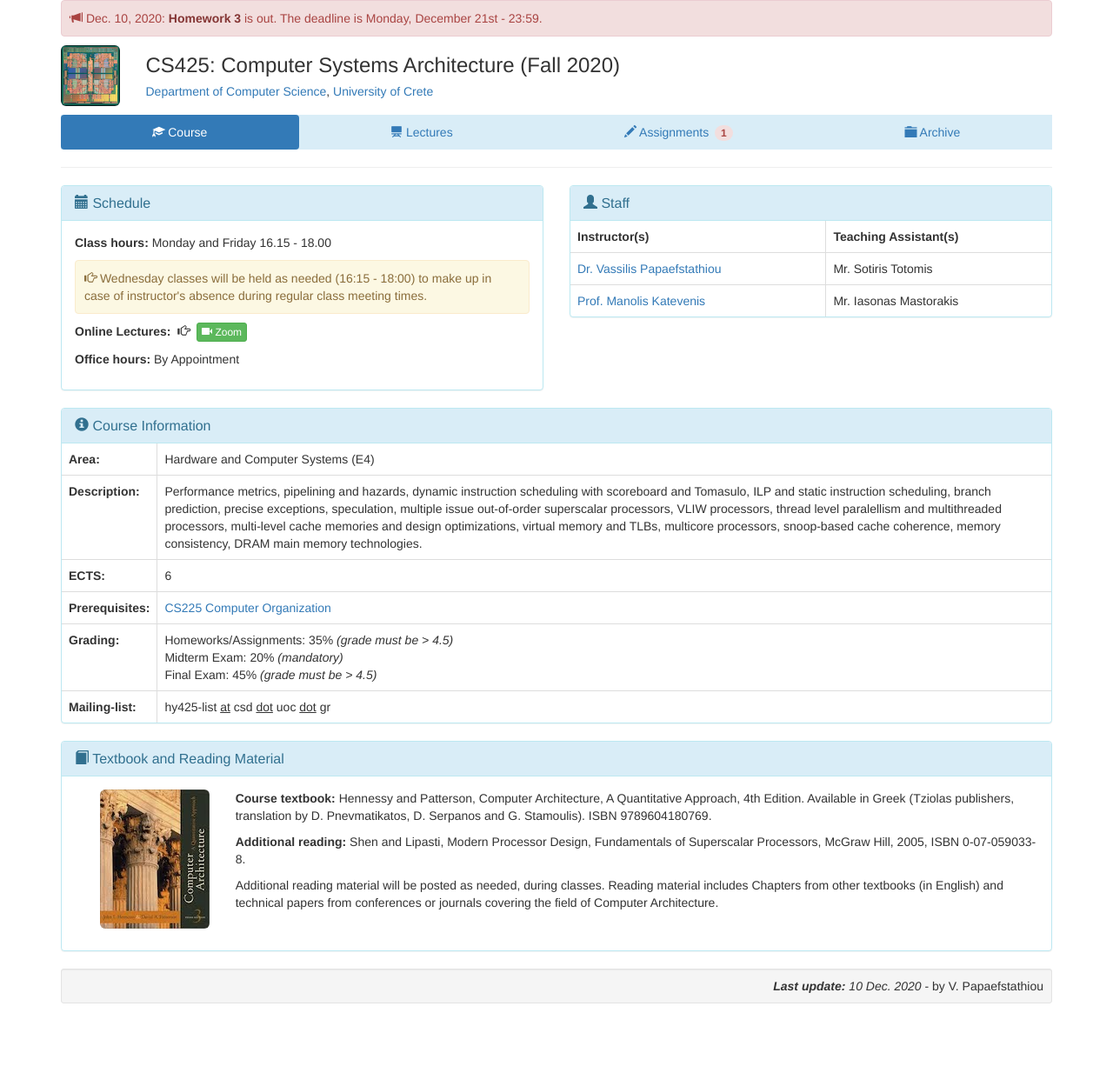
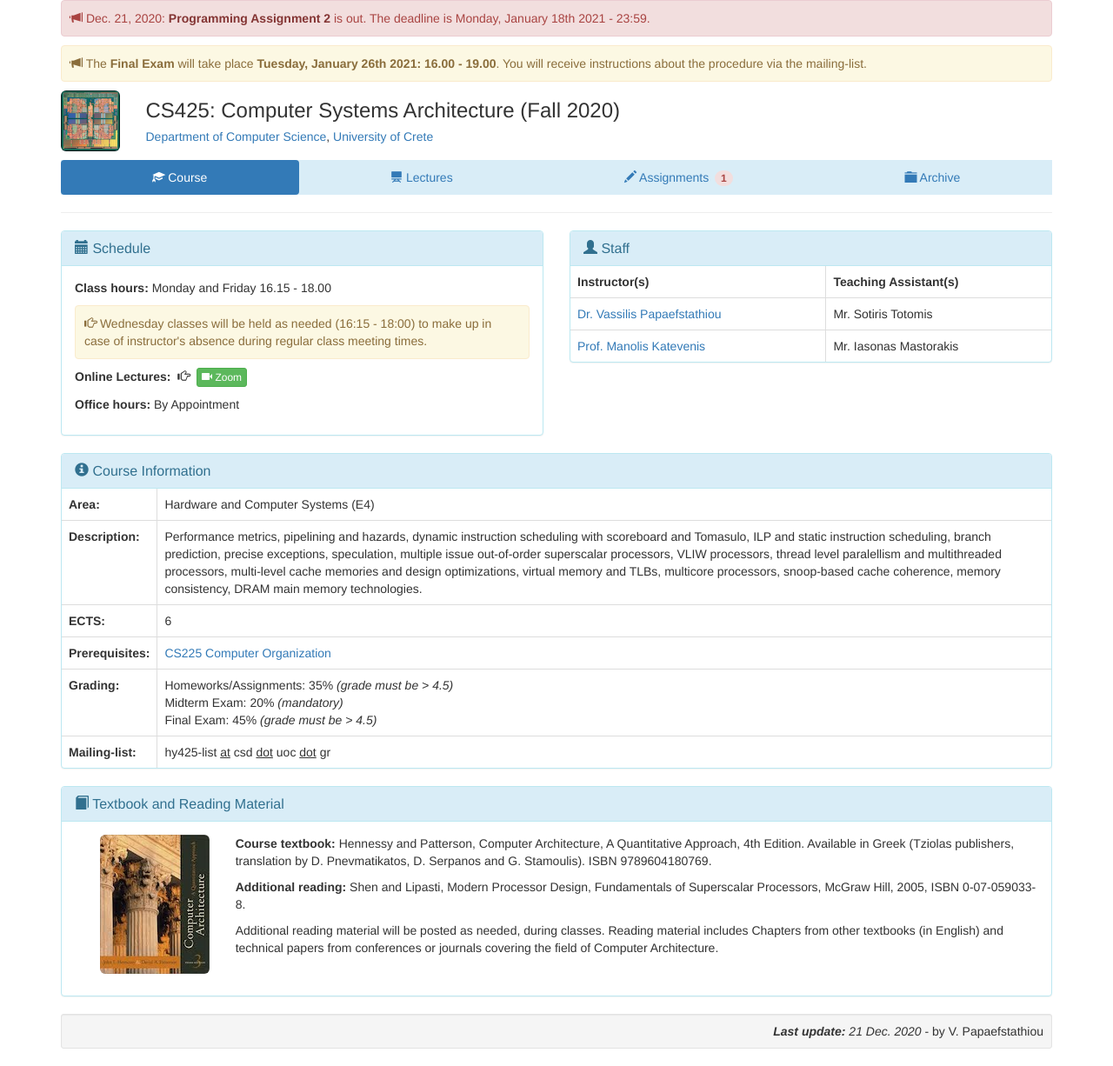
Before and after one commit to papaef/hy425_2020f, a plain HTML site: page index.html in a window 1280 px wide. Shown: the whole page at 87% size. Before the commit the page ends 1174 px from the top, so only its background shows below. Drawn offline with Linux system fonts and the light colour scheme.

Commit message:
hy425 PA2 update

```diff
--- a/index.html
+++ b/index.html
@@ -86,27 +86,26 @@
       </div>
 -->
 
-
 <!--
       <div class="alert alert-danger myalert" role="alert">
         <span class="glyphicon glyphicon-bullhorn" aria-hidden="true"></span>
-          Dec. 16, 2019: <a href="homeworks/HY425_ProgAssignment2.pdf" class="alert-link">Programming Assignment 2</a> is out. The deadline is Tuesday, January 7th 2020 - 23:59.
+          Dec. 10, 2020: <a href="homeworks/HY425_Homework3.pdf" class="alert-link">Homework 3</a> is out. The deadline is Monday, December 21st - 23:59.
       </div>
+
 
 -->
 
       <div class="alert alert-danger myalert" role="alert">
         <span class="glyphicon glyphicon-bullhorn" aria-hidden="true"></span>
-          Dec. 10, 2020: <a href="homeworks/HY425_Homework3.pdf" class="alert-link">Homework 3</a> is out. The deadline is Monday, December 21st - 23:59.
+          Dec. 21, 2020: <a href="homeworks/HY425_ProgAssignment2.pdf" class="alert-link">Programming Assignment 2</a> is out. The deadline is Monday, January 18th 2021 - 23:59.
       </div>
 
-<!--
+
       <div class="alert alert-warning myalert" role="alert">
         <span class="glyphicon glyphicon-bullhorn" aria-hidden="true"></span>
-          The <b>Final Exam</b> will take place <b>Wednesday, January 17th 2018: 17.00 - 20.00</b> in room H.204.
+          The <b>Final Exam</b> will take place <b>Tuesday, January 26th 2021: 16.00 - 19.00</b>. You will receive instructions about the procedure via the mailing-list.
       </div>
 
--->
     </div>
   </div>
 
@@ -648,14 +647,12 @@
               <td class="text-danger"><b>Dec. 21, 23:59</b></td>
             </tr>
 
-<!--
             <tr>
-              <td>Dec. 16</td>
+              <td>Dec. 21</td>
               <td>Programming Assignment 2</td>
               <td><a href="homeworks/HY425_ProgAssignment2.pdf">PA <span class="glyphicon glyphicon-save" aria-hidden="true"></span></a></td>
-              <td class="text-danger"><b>Jan. 7 2020, 23:59</b></td>
+              <td class="text-danger"><b>Jan. 18 2021, 23:59</b></td>
             </tr>
--->
 
             <!--tr>
               <td>TBA</td>
@@ -724,7 +721,7 @@
 
   <!-- FOOTER -->
   <div class="well well-sm" align="right">
-    <i><b>Last update:</b> 10 Dec. 2020</i> - by V. Papaefstathiou
+    <i><b>Last update:</b> 21 Dec. 2020</i> - by V. Papaefstathiou
   </div>
   <!-- ______________________________________________________________________________________________ -->
 
```
Also changed, not shown: 1 other file.
